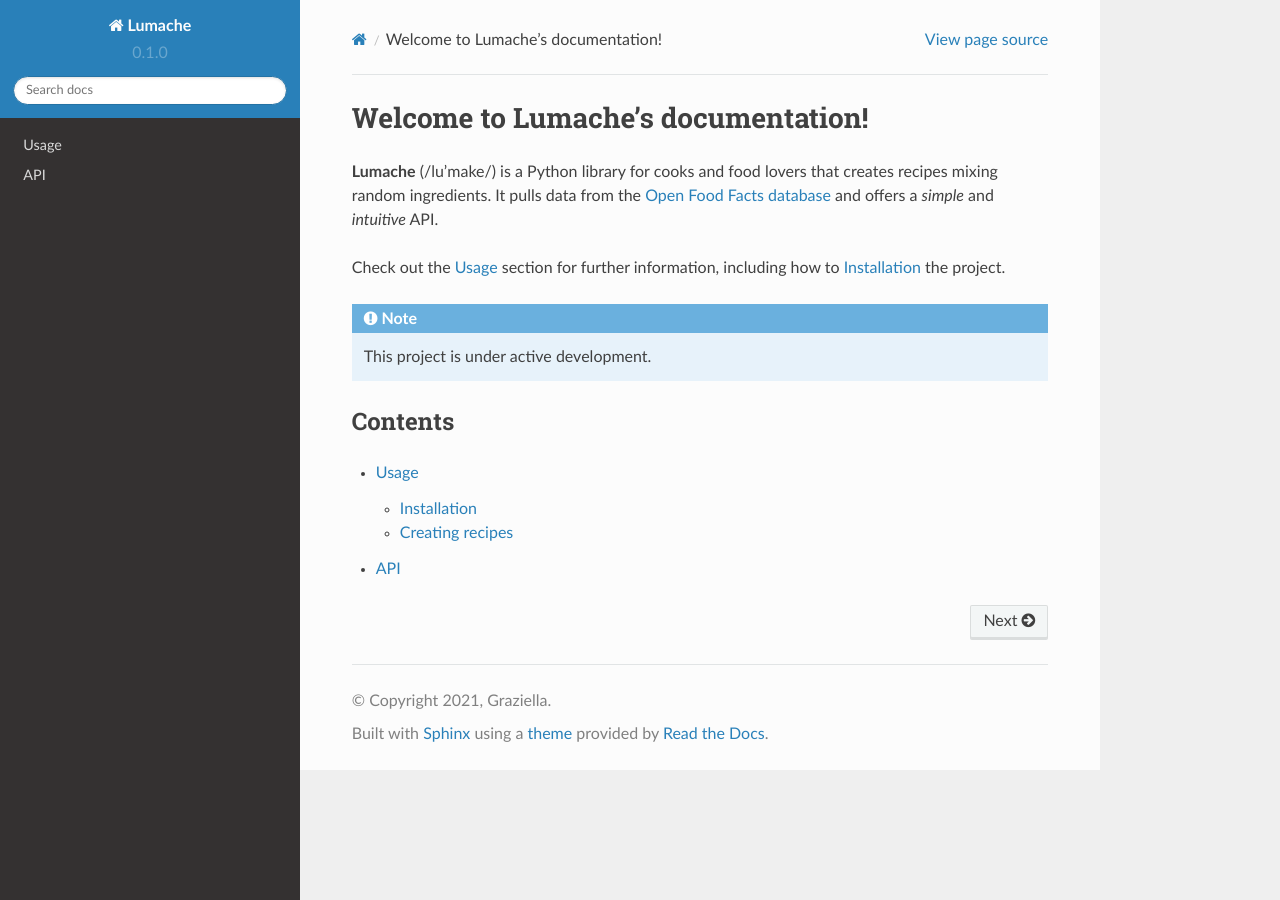
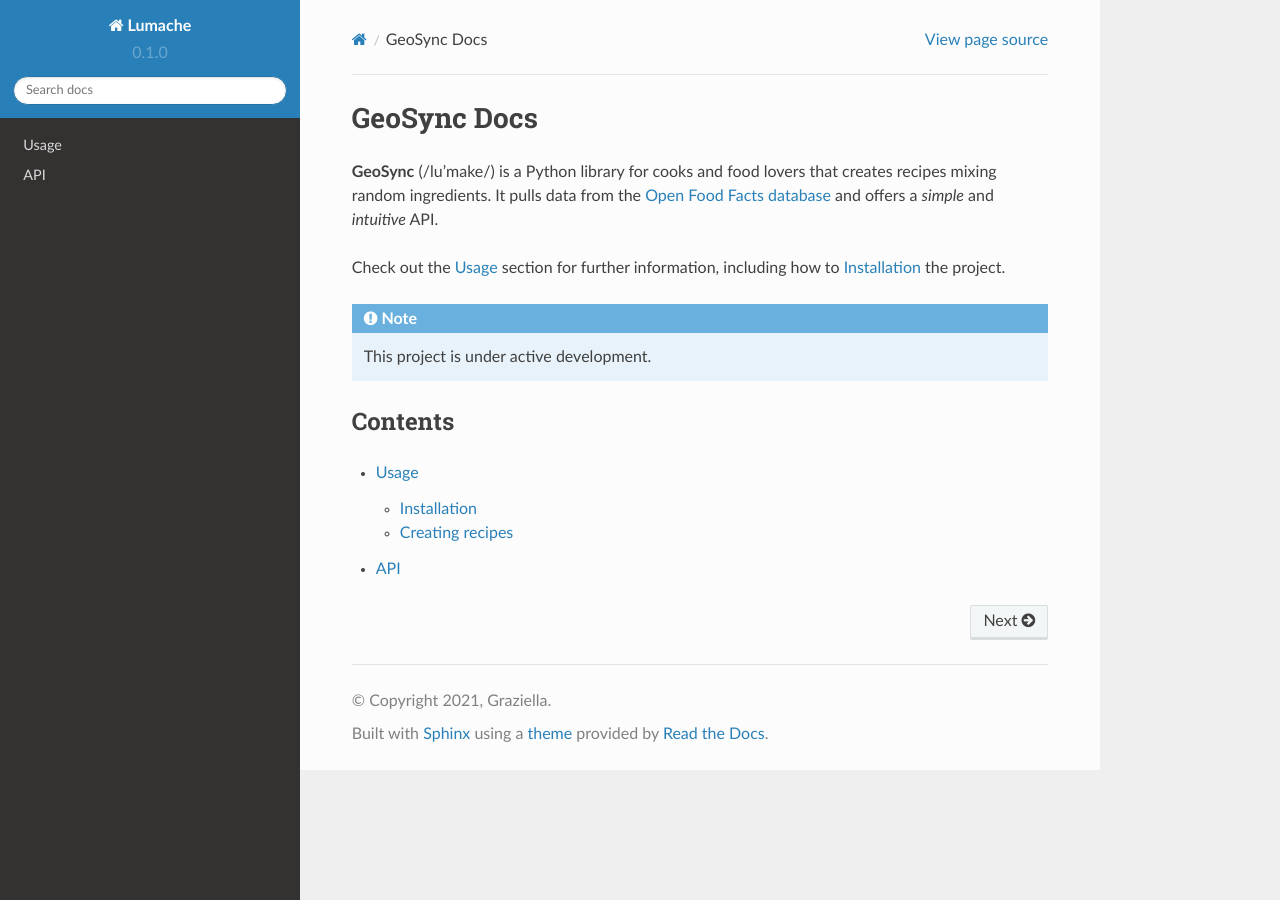
Before and after one commit to AcuGIS/GeoSync, a Sphinx documentation site: the page built from docs/source/index.rst, in a window 1280 px wide. Built offline with Sphinx 7.4.7 and the Read the Docs theme 2.0.0, drawn with Linux system fonts in a browser that asks for light colours.

Commit message:
Update index.rst

```diff
--- a/docs/source/index.rst
+++ b/docs/source/index.rst
@@ -1,7 +1,7 @@
-Welcome to Lumache's documentation!
+GeoSync Docs
 ===================================
 
-**Lumache** (/lu'make/) is a Python library for cooks and food lovers
+**GeoSync** (/lu'make/) is a Python library for cooks and food lovers
 that creates recipes mixing random ingredients.
 It pulls data from the `Open Food Facts database <https://world.openfoodfacts.org/>`_
 and offers a *simple* and *intuitive* API.
```
